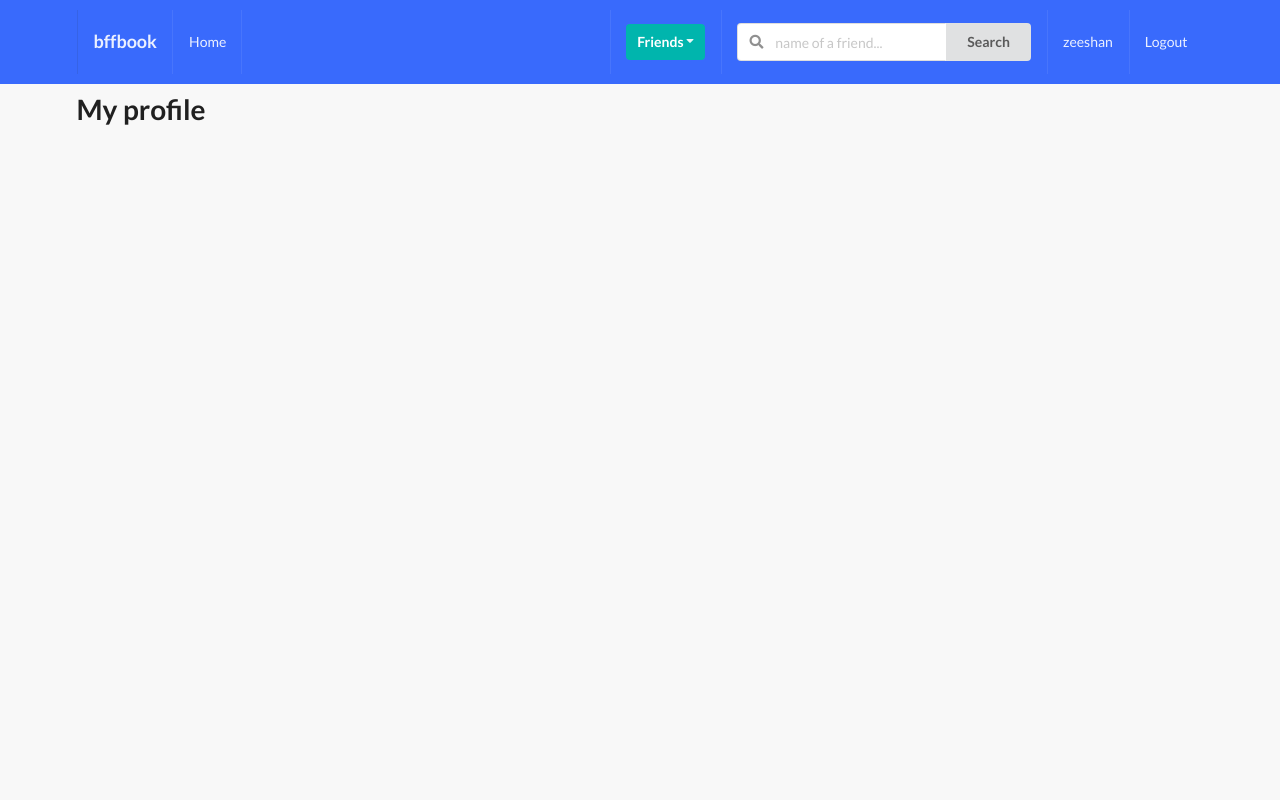
After one commit to zeeshan-arif/social-media-app, a Django app: page /profiles/myprofile/ in a window 1280 px wide. The commit adds this page. Run offline with Django 3.2, Linux system fonts and the light colour scheme; a user stored in the database is signed in; data comes from the database, SQL or seed files in the repository; both versions use the stored data as it was after the commit; some libraries are stand-ins or nearby versions.

Commit message:
profile page created in templates folder under profiles application

```diff
--- /dev/null
+++ b/profiles/templates/profiles/myprofile.html
@@ -0,0 +1,9 @@
+{% extends 'base.html' %}
+
+{% block title %}
+my profile
+{% endblock title %}
+
+{% block content %}
+    <h1>My profile</h1>
+{% endblock content %}
--- /dev/null
+++ b/profiles/urls.py
@@ -0,0 +1,8 @@
+from django.urls import path
+from .views import my_profile_view
+
+app_name = 'profiles'
+
+urlpatterns = [
+    path('myprofile/', my_profile_view, name='my-profile-view')
+]
--- a/profiles/views.py
+++ b/profiles/views.py
@@ -1,3 +1,11 @@
 from django.shortcuts import render
+from .models import Profile
 
 # Create your views here.
+def my_profile_view(request):
+    obj = Profile.objects.get(user=request.user)
+    context = {
+        'obj': obj,
+    }
+
+    return render(request, 'profiles/myprofile.html', context)
--- a/socialNetwork/urls.py
+++ b/socialNetwork/urls.py
@@ -14,7 +14,7 @@ Including another URLconf
     2. Add a URL to urlpatterns:  path('blog/', include('blog.urls'))
 """
 from django.contrib import admin
-from django.urls import path
+from django.urls import path, include
 from django.conf import settings
 from django.conf.urls.static import static
 from .views import home_view
@@ -22,6 +22,7 @@ from .views import home_view
 urlpatterns = [
     path('admin/', admin.site.urls),
     path('', home_view, name='home-view'),
+    path('profiles/', include('profiles.urls', namespace='profiles'))
 ]
 
 urlpatterns += static(settings.MEDIA_URL, document_root=settings.MEDIA_ROOT)
--- /dev/null
+++ b/static_project/main.js
@@ -0,0 +1,3 @@
+$(document).ready(function(){
+    console.log('working from the base')
+})
--- /dev/null
+++ b/static_project/style.css
@@ -0,0 +1,13 @@
+body {
+    background: #f8f8f8 !important;
+}
+
+.nav {
+    border-radius: 0px !important;
+    padding: 10px 0 10px 0 !important;
+    background-color: #396afc !important;
+}
+
+.mb-7 {
+    margin-bottom: 7px !important;
+}
--- a/templates/base.html
+++ b/templates/base.html
@@ -7,8 +7,8 @@
     <meta name="viewport" content="width=device-width, initial-scale=1, shrink-to-fit=no">
     <!-- jQuery -->
     <script src="https://code.jquery.com/jquery-3.3.1.min.js"></script>
-    <!--Custom css ADD HERE-->
-
+    <!--Custom css-->
+    <link rel="stylesheet" type="text/css" href={% static 'style.css' %}>
     <!-- semantic UI -->
     <link rel="stylesheet" type='text/css' href="https://cdnjs.cloudflare.com/ajax/libs/semantic-ui/2.2.14/semantic.min.css">
     <script src="https://cdnjs.cloudflare.com/ajax/libs/semantic-ui/2.4.1/semantic.min.js"></script>
@@ -28,7 +28,8 @@
     {% block scripts %}
     {% endblock scripts %}
 
-   <!--Custom js ADD HERE-->
+   <!--Custom js-->
+   <script type="text/javascript" src={% static 'main.js' %}></script>
 
   </body>
 </html>
--- a/templates/main/navbar.html
+++ b/templates/main/navbar.html
@@ -1,4 +1,4 @@
-<div class="ui inverted menu">
+<div class="ui inverted menu nav mb-7">
     <div class="ui container">
       <a href="" class="item">
           <h3>bffbook</h3>
```
Also changed, not shown: db.sqlite3.
